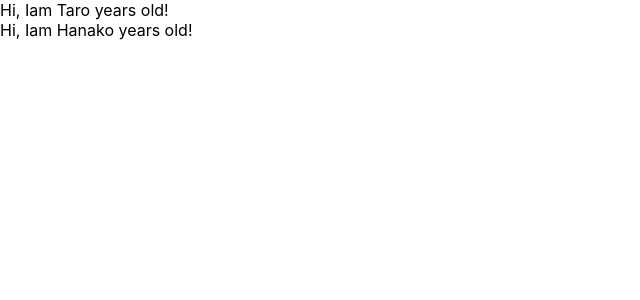
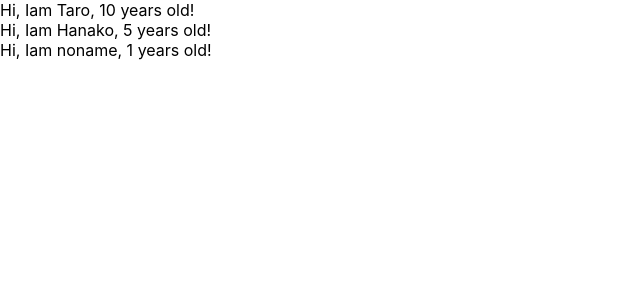
Before and after one commit to nisiyuu/react_redux, a React (Create React App) app: page / in a window 1280 px wide. Shown: the top 300 px of the page, without its empty margins (0-640 px from the left). Built offline with nearby package versions, Linux system fonts and the light colour scheme.

Commit message:
defaultprops

```diff
--- a/src/App.js
+++ b/src/App.js
@@ -18,8 +18,9 @@ import React from 'react';
 
 const App = () => {
   const profiles = [
-    { name: "Taro", age: 10 },
-    {name:"Hanako", age:5},
+    {name: "Taro", age:10 },
+    { name: "Hanako", age: 5 },
+    { name: "noname"},
   ]
   return (
     <div>
@@ -33,8 +34,11 @@ const App = () => {
 }
 
 const User = (props) => {
-  return <div>Hi, Iam {props.name} years old!</div>
+  return <div>Hi, Iam {props.name}, {props.age} years old!</div>
 }
 
+User.defaultProps = {
+  age:1
+}
 
 export default App;
```
